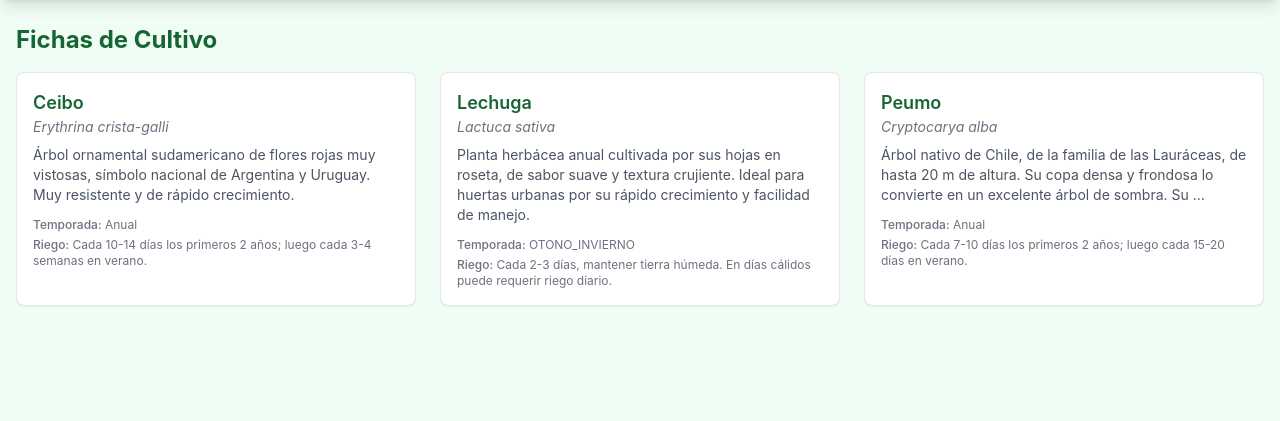
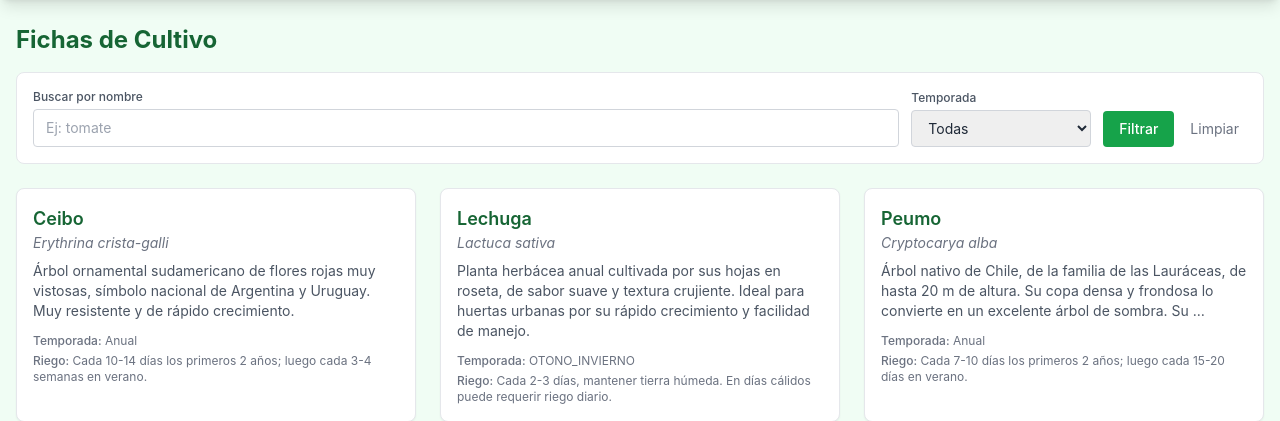
Before and after one commit to josemorahj/huerta-cea, a Django app: page /crops/fichas/ in a window 1280 px wide. Shown: the part 52-473 px from the top of the page. Run offline with Django 5.2, Linux system fonts and the light colour scheme; data comes from the database, SQL or seed files in the repository; parts of the project's set-up code (start-up, migrations or seed data) failed here and were passed over; some libraries are stand-ins or nearby versions.

Commit message:
RF-08: agrega filtro de busqueda y temporada en fichas_list.html

```diff
--- a/templates/crops/fichas_list.html
+++ b/templates/crops/fichas_list.html
@@ -1,3 +1,27 @@
 {% extends "base.html" %} {% block title %}Fichas de Cultivo - Huerta CEA{% endblock %} {% block content %} <div class="flex items-center justify-between mb-4"> <h1 class="text-2xl font-bold text-green-800">Fichas de Cultivo</h1> {% if user.is_authenticated and user.rol == 'admin' %} <a href="{% url 'crops:especie_crear' %}" class="bg-green-600 hover:bg-green-500 text-white text-sm font-medium px-4 py-2 rounded transition">
 Nueva especie </a> {% endif %} </div>
+<form method="get" class="bg-white border border-gray-200 rounded-lg p-4 mb-6 flex flex-wrap gap-3 items-end">
+<div class="flex-1 min-w-[200px]">
+<label class="block text-xs font-medium text-gray-600 mb-1">Buscar por nombre</label>
+<input type="text" name="q" value="{{ termino_busqueda }}" placeholder="Ej: tomate"
+class="w-full border border-gray-300 rounded px-3 py-2 text-sm">
+</div>
+<div class="min-w-[180px]">
+<label class="block text-xs font-medium text-gray-600 mb-1">Temporada</label>
+<select name="temporada" class="w-full border border-gray-300 rounded px-3 py-2 text-sm">
+<option value="">Todas</option>
+<option value="PRIMAVERA_VERANO" {% if filtro_temporada == "PRIMAVERA_VERANO" %}selected{% endif %}>Primavera-Verano</option>
+<option value="OTONIO_INVIERNO" {% if filtro_temporada == "OTONIO_INVIERNO" %}selected{% endif %}>Otoño-Invierno</option>
+<option value="ANUAL" {% if filtro_temporada == "ANUAL" %}selected{% endif %}>Anual</option>
+</select>
+</div>
+<div class="flex gap-2">
+<button type="submit" class="bg-green-600 hover:bg-green-500 text-white text-sm font-medium px-4 py-2 rounded transition">
+Filtrar
+</button>
+<a href="{% url 'crops:fichas_list' %}" class="text-sm text-gray-500 hover:text-gray-700 px-2 py-2">
+Limpiar
+</a>
+</div>
+</form>
 {% if especies %} <div class="grid gap-6 md:grid-cols-2 lg:grid-cols-3"> {% for especie in especies %} <div class="bg-white rounded-lg shadow-sm border border-gray-200 p-4 hover:shadow-md transition"> <h2 class="text-lg font-semibold text-green-800"> <a href="{% url 'crops:ficha_detalle' especie.pk %}" class="hover:text-green-600 transition">{{ especie.nombre_comun }}</a> </h2> {% if especie.nombre_cientifico %} <p class="text-sm text-gray-500 italic">{{ especie.nombre_cientifico }}</p> {% endif %} <p class="text-sm text-gray-600 mt-2">{{ especie.descripcion|truncatewords:30 }}</p> <div class="mt-3 text-xs text-gray-500 space-y-1"> <p><span class="font-medium">Temporada:</span> {{ especie.get_temporada_recomendada_display }}</p> <p><span class="font-medium">Riego:</span> {{ especie.frecuencia_riego }}</p> </div> {% if user.is_authenticated and user.rol == 'admin' %} <div class="mt-3 flex gap-3 text-xs"> <a href="{% url 'crops:especie_editar' especie.pk %}" class="text-green-700 hover:text-green-500 font-medium">Editar</a> <a href="{% url 'crops:especie_eliminar' especie.pk %}" class="text-red-600 hover:text-red-500 font-medium">Eliminar</a> </div> {% endif %} </div> {% endfor %} </div> {% else %} <div class="bg-yellow-50 border-l-4 border-yellow-400 p-4 rounded"> <p class="text-yellow-800 text-sm">No hay fichas de cultivo disponibles.</p> </div> {% endif %} {% endblock %}
```
